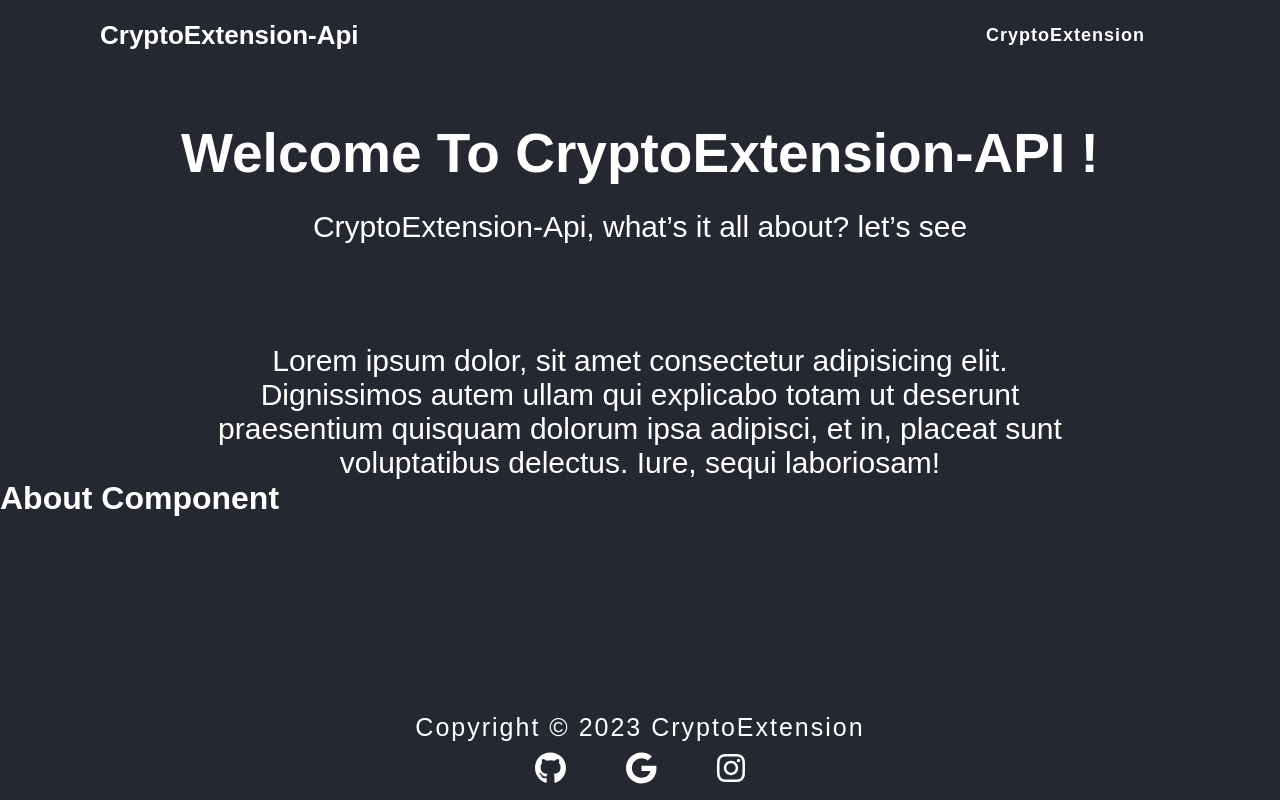
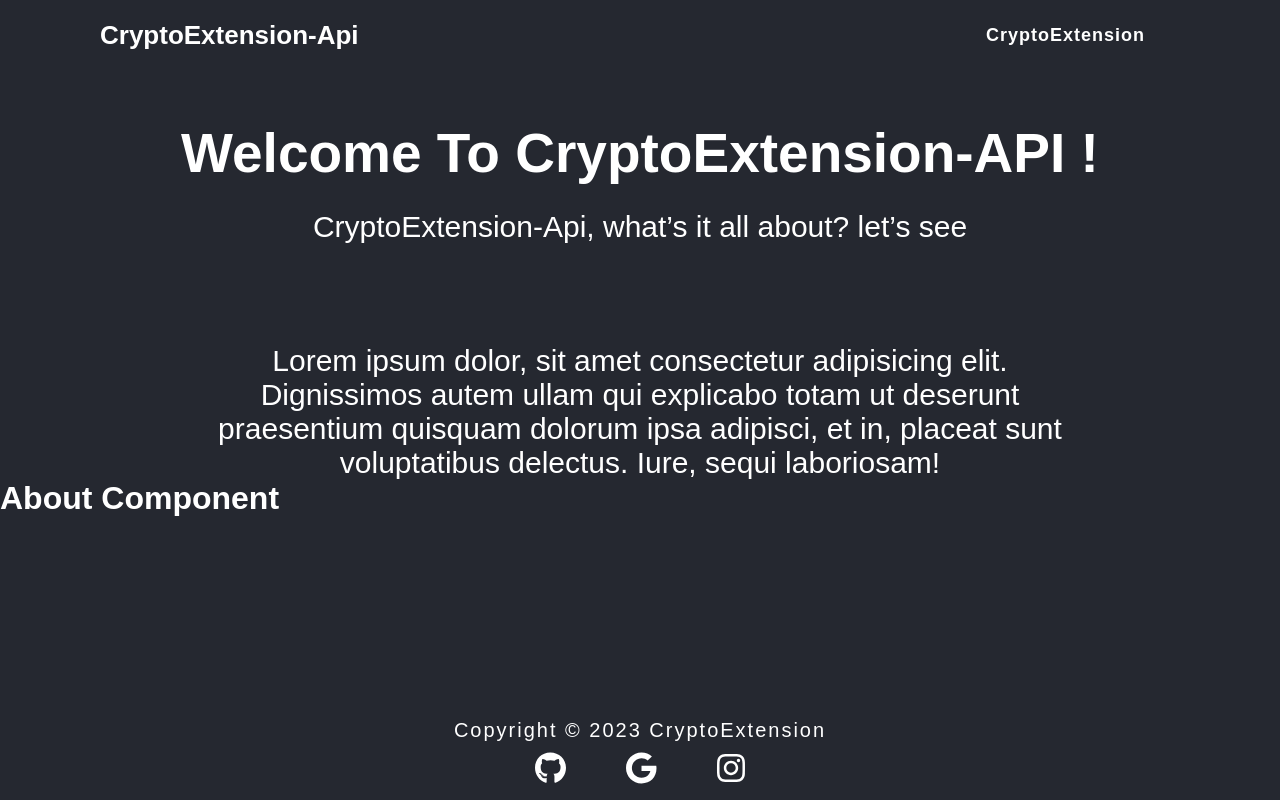
Before and after one commit to NapoTwiixe306/CryptoExtension-Api, a React (Create React App) app in the folder assets/client/cryptoext/: page / in a window 1280 px wide. Built offline with nearby package versions, Linux system fonts and the light colour scheme.

Commit message:
modifs footer

```diff
--- a/assets/client/cryptoext/src/App.css
+++ b/assets/client/cryptoext/src/App.css
@@ -120,7 +120,7 @@
 .footer_text{
   position: relative;
   top: -10px;
-  font-size: 25px;
+  font-size: 20px;
   letter-spacing: 2px;
   color: var(--text-color);
 }
@@ -135,5 +135,4 @@
 
 .lofo:hover{
   font-size: 25px;
-  color: red;
 }
```
